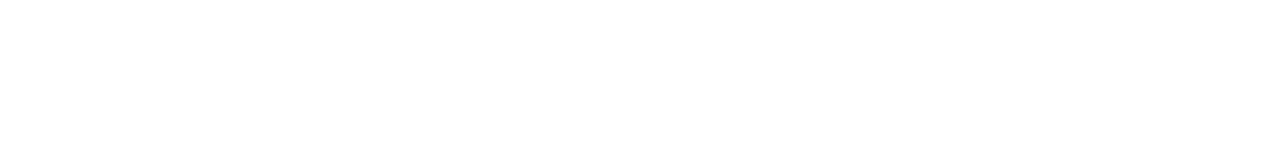
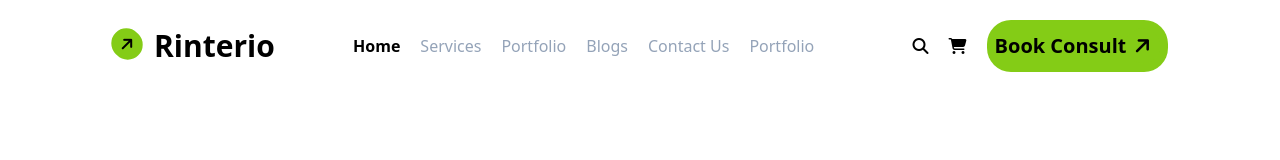
Before and after one commit to punom-roy/web-with-tailwind, a plain HTML site: page web-with-tailwind/index.html in a window 1280 px wide. Drawn offline with nearby package versions, Linux system fonts and the light colour scheme.

Commit message:
devlop header section

```diff
--- a/web-with-tailwind/index.html
+++ b/web-with-tailwind/index.html
@@ -22,10 +22,37 @@
         }
     }
     }
-
 </script>
 </head>
 <body>
+    <main class="max-w-screen-xl mx-auto px-16 lg:px-28">
+        <header class="pt-5">
+            <nav class="flex justify-between justify-items-center items-center">
+                <button class="flex">
+                    <i class="bg-lime-500 p-2 rounded-full fa-solid fa-arrow-right fa-rotate-by" style="--fa-rotate-angle: -45deg;"></i>
+                    <h2 class="text-3xl	font-bold ml-3">Rinterio</h2>
+                </button>
+                <div class="p-2">
+                    <ul class="hidden lg:flex">
+                        <li class="text-base font-bold mr-5"><button>Home</button></li>
+                        <li class="text-base text-slate-400	 mr-5"><button>Services</button></li>
+                        <li class="text-base text-slate-400	 mr-5"><button>Portfolio</button></li>
+                        <li class="text-base text-slate-400	 mr-5"><button>Blogs</button></li>
+                        <li class="text-base text-slate-400	 mr-5"><button>Contact Us</button></li>
+                        <li class="text-base text-slate-400	 mr-5"><button>Portfolio</button></li>
+                    </ul>
+                </div>
+                <div class="hidden md:flex lg:flex items-center">
+                    <button><i class="fa-solid fa-magnifying-glass bg-white"></i></button>
+                    <button><i class="fa-solid fa-cart-shopping bg-white ml-5"></i></button>
 
+                    <button class="ml-5">
+                        <h2 class="text-xl font-bold bg-lime-500 rounded-3xl p-2">Book Consult<i class="bg-lime-500 p-2 rounded-full fa-solid fa-arrow-right fa-rotate-by" style="--fa-rotate-angle: -45deg;"></i></h2>
+                    </button>
+                </div>
+                <div class="lg:hidden"><i class="fa-solid fa-bars"></i></div>
+            </nav>
+        </header>
+    </main>
 </body>
 </html>
```
